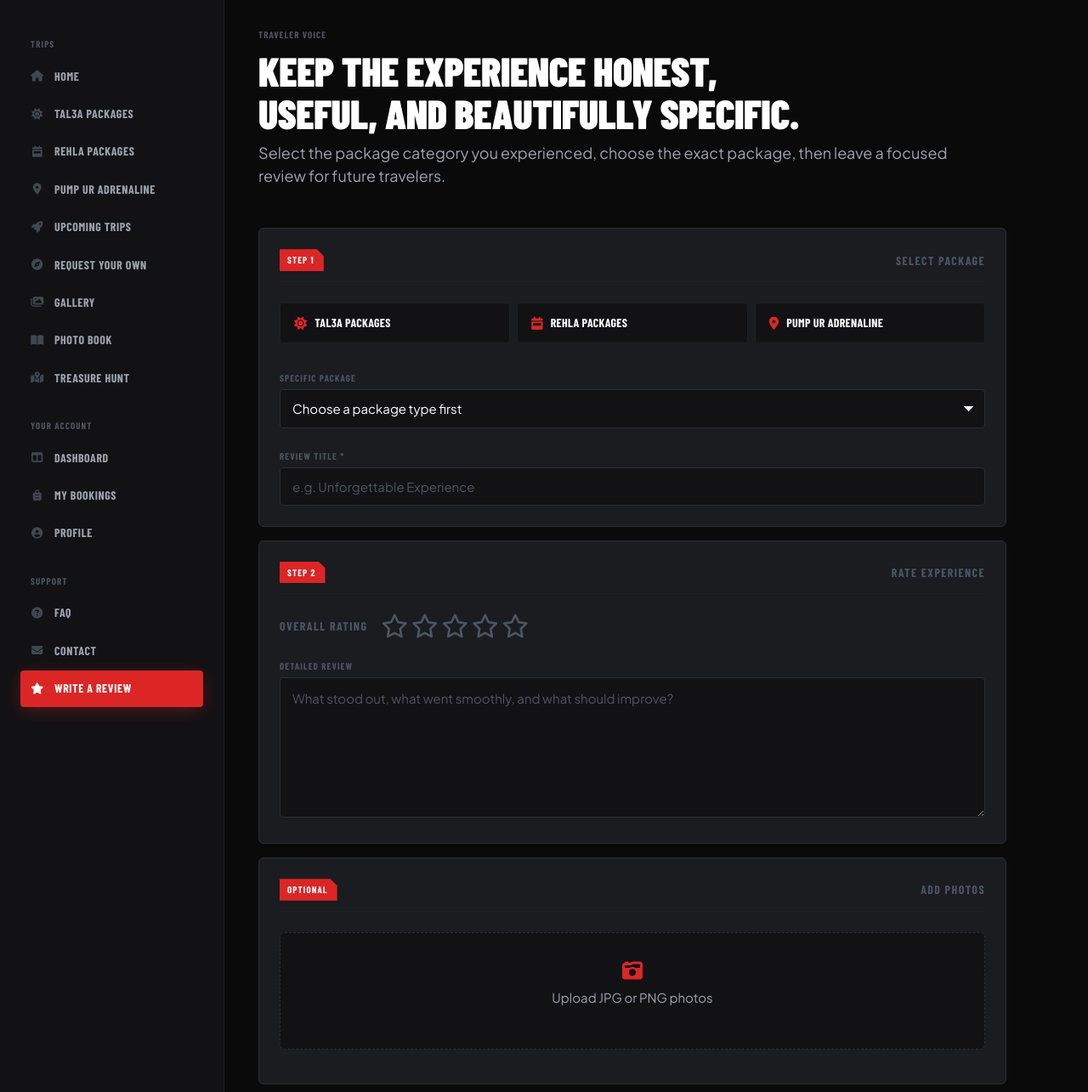
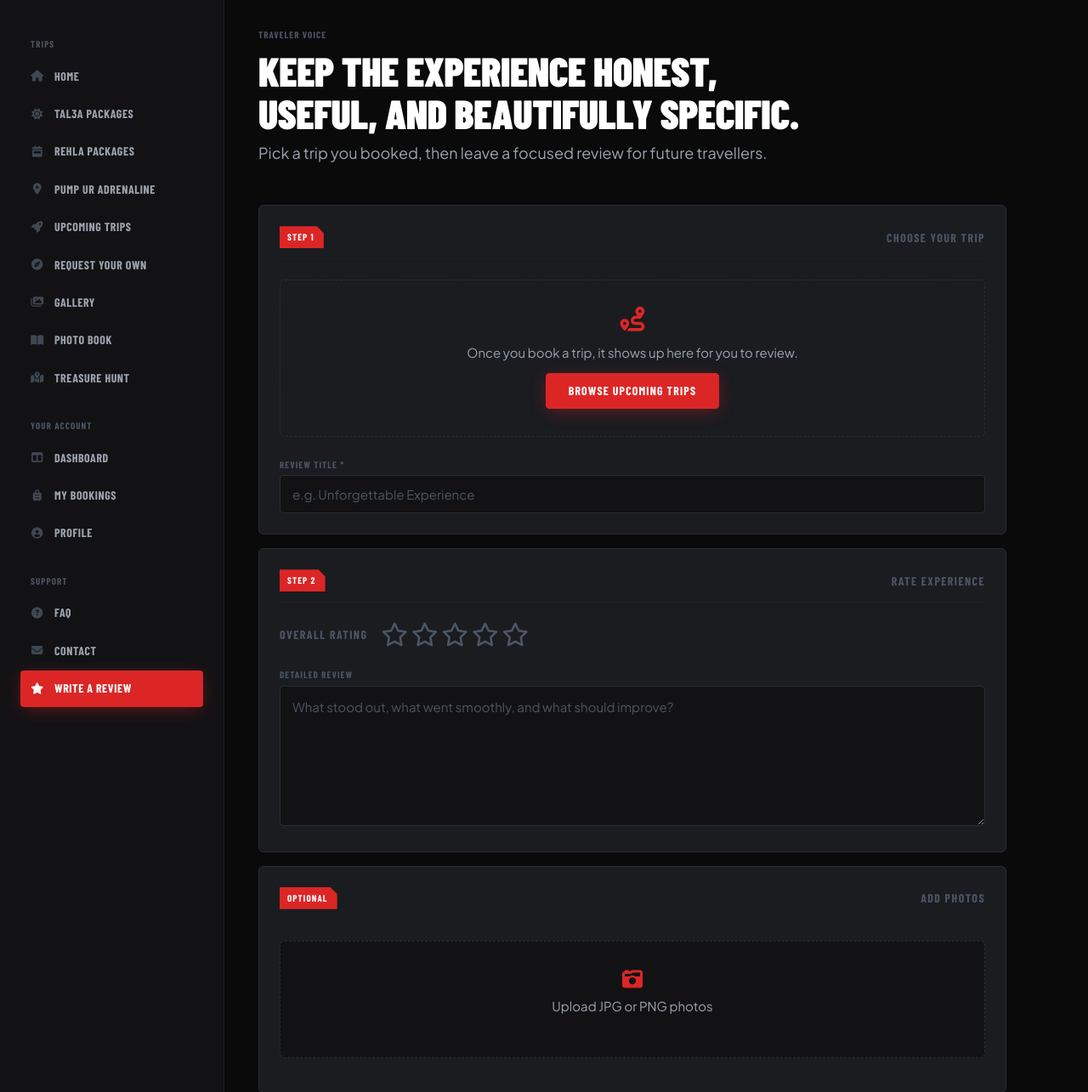
Before and after one commit to zeiadabogebba/Adrenaline, a Node server app: page /reviews/write in a window 1280 px wide. Shown: the part 81-1366 px from the top of the page at 85% size. Run offline with Node 20, Linux system fonts and the light colour scheme; the visitor is signed in with stand-in values (Sample User, id 1); data that the repository does not hold is empty; some libraries are stand-ins or nearby versions.

Commit message:
Reviews: travellers review the trips they booked
- Write a Review lists the trips (and packages) from the traveller's live
  bookings; pick one, then rate and review as before. Already-reviewed
  trips are marked, and there's an empty state with a link to trips.
- Reviews can now be for a trip (tripId) or a package; the API only
  accepts something the traveller booked, once each.
- On startup, the old package-only unique index is replaced by partial
  unique indexes (per trip, per package). Indexes only; no review changes.
- Only a review's author can set its photos; My Reviews text is escaped.

Co-Authored-By: Claude Opus 5.5 <noreply@anthropic.com>

```diff
--- a/app.js
+++ b/app.js
@@ -81,6 +81,8 @@ app.use(errorHandler);
 connectDatabase()
   .then(() => {
     console.log('Connected to MongoDB successfully');
+    require('./models/review').updateIndexes()
+      .catch((err) => console.error('[reviews] index update failed:', err.message));
     require('./controllers/treasureHuntController').seedPresets()
       .catch((err) => console.error('[treasure-hunt] preset setup failed:', err.message));
     const PORT = process.env.PORT || 3000;
--- a/controllers/pageController.js
+++ b/controllers/pageController.js
@@ -303,10 +303,28 @@ const getBookingDetailsPage = async (req, res, next) => {
   }
 };
 
+// Travellers review what they booked: each trip (and package) from their live bookings,
+// newest first, with the ones they already reviewed marked.
 const getWriteReviewPage = async (req, res, next) => {
   try {
-    const packages = await Package.find({ status: 'active' }).select('name type city ar');
-    res.render('writeReview', { user: req.user, packages: localizePackages(packages, req.lang) });
+    const live = { userId: req.user._id, status: { $nin: ['draft', 'cancelled'] } };
+    const [tripIds, packageIds, mine] = await Promise.all([
+      Booking.distinct('tripId', { ...live, tripId: { $ne: null } }),
+      Booking.distinct('packageId', { ...live, packageId: { $ne: null } }),
+      Review.find({ userId: req.user._id }).select('tripId packageId').lean(),
+    ]);
+    const [trips, packages] = await Promise.all([
+      Trip.find({ _id: { $in: tripIds } }).select('title date location image kind createdAt ar'),
+      Package.find({ _id: { $in: packageIds } }).select('name type city image createdAt ar'),
+    ]);
+    const reviewed = new Set(mine.map((r) => String(r.tripId || r.packageId)));
+    const reviewables = [
+      ...localizeTrips(trips, req.lang).map((t) => ({ kind: 'trip', id: String(t._id), title: t.title, sub: [t.date, t.location].filter(Boolean).join(' · '), image: t.image || '', past: t.kind === 'past', at: t.createdAt })),
+      ...localizePackages(packages, req.lang).map((p) => ({ kind: 'package', id: String(p._id), title: p.name, sub: p.city || '', image: p.image || '', past: true, at: p.createdAt })),
+    ]
+      .map((x) => ({ ...x, reviewed: reviewed.has(x.id) }))
+      .sort((a, b) => Number(a.reviewed) - Number(b.reviewed) || new Date(b.at) - new Date(a.at));
+    res.render('writeReview', { user: req.user, reviewables });
   } catch (err) {
     next(err);
   }
--- a/controllers/reviewController.js
+++ b/controllers/reviewController.js
@@ -1,19 +1,31 @@
+const mongoose = require('mongoose');
 const Review = require('../models/review');
 const Package = require('../models/Package');
+const Trip = require('../models/Trip');
+const Booking = require('../models/Booking');
 const AppError = require('../utils/AppError');
 
+const LIVE_BOOKING = { $nin: ['draft', 'cancelled'] };
+const isId = (v) => mongoose.isValidObjectId(v);
+
+// Travellers review a trip (or package) they booked, once each.
 const createReview = async (req, res, next) => {
   try {
-    const { packageId, rating, title, text, photosCount } = req.body;
+    const { tripId, packageId, rating, title, text, photosCount } = req.body;
+    const target = tripId ? { tripId } : { packageId };
+    const key = tripId ? 'tripId' : 'packageId';
+    if (!isId(target[key])) return next(new AppError('Choose the trip you are reviewing.', 400));
 
-    const pkg = await Package.findById(packageId);
-    if (!pkg) return next(new AppError('Package not found.', 404));
+    const booked = await Booking.exists({ userId: req.user._id, status: LIVE_BOOKING, [key]: target[key] });
+    if (!booked) return next(new AppError('You can only review a trip you booked.', 403));
+    const exists = tripId ? await Trip.exists({ _id: tripId }) : await Package.exists({ _id: packageId });
+    if (!exists) return next(new AppError('Trip not found.', 404));
 
-    const existing = await Review.findOne({ packageId, userId: req.user._id });
-    if (existing) return next(new AppError('You have already reviewed this package.', 400));
+    const existing = await Review.findOne({ ...target, userId: req.user._id });
+    if (existing) return next(new AppError('You have already reviewed this trip.', 400));
 
     const review = await Review.create({
-      packageId,
+      ...target,
       userId: req.user._id,
       email: req.user.email,
       rating,
@@ -24,6 +36,7 @@ const createReview = async (req, res, next) => {
 
     res.status(201).json({ status: 'success', data: { review } });
   } catch (err) {
+    if (err.code === 11000) return next(new AppError('You have already reviewed this trip.', 400));
     next(err);
   }
 };
@@ -49,6 +62,7 @@ const getAllReviews = async (req, res, next) => {
     const reviews = await Review.find()
       .populate('userId', 'name email image')
       .populate('packageId', 'name type')
+      .populate('tripId', 'title date')
       .sort('-date');
 
     res.status(200).json({
@@ -65,6 +79,7 @@ const getMyReviews = async (req, res, next) => {
   try {
     const reviews = await Review.find({ userId: req.user._id })
       .populate('packageId', 'name type')
+      .populate('tripId', 'title date')
       .sort('-date');
     res.status(200).json({ status: 'success', data: { reviews } });
   } catch (err) {
@@ -95,8 +110,8 @@ const deleteReview = async (req, res, next) => {
 const uploadReviewPhotos = async (req, res, next) => {
   try {
     const photos = req.files ? req.files.map(f => f.path) : [];
-    const review = await Review.findByIdAndUpdate(
-      req.params.id,
+    const review = await Review.findOneAndUpdate(
+      { _id: req.params.id, userId: req.user._id },
       { photos, photosCount: photos.length },
       { new: true }
     );
--- a/locales/ar/js.json
+++ b/locales/ar/js.json
@@ -388,10 +388,7 @@
   },
   "review": {
     "traveler": "مسافر",
-    "chooseA": "اختار من {type}",
     "package": "باكدج",
-    "errType": "اختار نوع الباكدج.",
-    "errPackage": "اختار الباكدج.",
     "errRating": "اختار عدد النجوم.",
     "errText": "اكتب 10 حروف على الأقل.",
     "errTitle": "اكتب عنوان للريفيو.",
@@ -402,6 +399,7 @@
     "none": "لسه مكتبتش أي ريفيو.",
     "delete": "امسح",
     "deleteConfirm": "تمسح الريفيو ده؟",
-    "previewAlt": "معاينة"
+    "previewAlt": "معاينة",
+    "errTrip": "اختار الرحلة اللي بتقيّمها."
   }
 }
--- a/locales/ar/review.json
+++ b/locales/ar/review.json
@@ -3,11 +3,8 @@
   "title": "شاركنا رأيك",
   "introLabel": "صوت المسافرين",
   "introTitle": "خلّي رأيك صريح ومفيد وفيه تفاصيل.",
-  "introDesc": "اختار نوع الباكدج اللي جربته، وبعدين الباكدج نفسه، واكتب رأيك عشان يفيد المسافرين الجايين.",
+  "introDesc": "اختار رحلة حجزتها، وبعدين اكتب تقييم مفيد للمسافرين اللي جايين.",
   "step1": "خطوة 1",
-  "selectPackage": "اختار الباكدج",
-  "specificHtml": "اختار من <span id=\"package-label\">الباكدجات</span>",
-  "choosePlaceholder": "اختار نوع الباكدج الأول",
   "reviewTitle": "عنوان الريفيو *",
   "titlePlaceholder": "مثلاً: تجربة متتنسيش",
   "step2": "خطوة 2",
@@ -24,5 +21,9 @@
   "loadingReviews": "بنحمّل الريفيوهات بتاعتك…",
   "submittedTitle": "الريفيو اتبعت",
   "submittedDesc": "رأيك اتضاف للداشبورد بتاعتك.",
-  "returnDashboard": "ارجع للداشبورد"
+  "returnDashboard": "ارجع للداشبورد",
+  "selectTrip": "اختار رحلتك",
+  "noTrips": "أول ما تحجز رحلة، هتظهر هنا عشان تقيّمها.",
+  "browseTrips": "شوف الرحلات الجاية",
+  "alreadyReviewed": "اتقيّمت"
 }
--- a/locales/en/js.json
+++ b/locales/en/js.json
@@ -359,10 +359,7 @@
   },
   "review": {
     "traveler": "Traveler",
-    "chooseA": "Choose a {type}",
     "package": "Package",
-    "errType": "Choose a package type.",
-    "errPackage": "Choose a specific package.",
     "errRating": "Choose a star rating.",
     "errText": "Write at least 10 characters.",
     "errTitle": "Please enter a review title.",
@@ -373,6 +370,7 @@
     "none": "You have not submitted any reviews yet.",
     "delete": "Delete",
     "deleteConfirm": "Delete this review?",
-    "previewAlt": "Preview"
+    "previewAlt": "Preview",
+    "errTrip": "Choose the trip you are reviewing."
   }
 }
--- a/locales/en/review.json
+++ b/locales/en/review.json
@@ -3,11 +3,8 @@
   "title": "Share Your Review",
   "introLabel": "Traveler Voice",
   "introTitle": "Keep the experience honest, useful, and beautifully specific.",
-  "introDesc": "Select the package category you experienced, choose the exact package, then leave a focused review for future travelers.",
+  "introDesc": "Pick a trip you booked, then leave a focused review for future travellers.",
   "step1": "Step 1",
-  "selectPackage": "Select Package",
-  "specificHtml": "Specific <span id=\"package-label\">package</span>",
-  "choosePlaceholder": "Choose a package type first",
   "reviewTitle": "Review Title *",
   "titlePlaceholder": "e.g. Unforgettable Experience",
   "step2": "Step 2",
@@ -24,5 +21,9 @@
   "loadingReviews": "Loading your reviews…",
   "submittedTitle": "Review Submitted",
   "submittedDesc": "Your feedback has been added to your dashboard.",
-  "returnDashboard": "Return to Dashboard"
+  "returnDashboard": "Return to Dashboard",
+  "selectTrip": "Choose your trip",
+  "noTrips": "Once you book a trip, it shows up here for you to review.",
+  "browseTrips": "Browse upcoming trips",
+  "alreadyReviewed": "Reviewed"
 }
--- a/middleware/validate.js
+++ b/middleware/validate.js
@@ -42,7 +42,10 @@ const validatePackage = [
 ];
 
 const validateReview = [
-  body('packageId').notEmpty().withMessage('Package ID is required'),
+  body('tripId').custom((tripId, { req }) => {
+    if (!tripId && !req.body.packageId) throw new Error('Choose the trip you are reviewing.');
+    return true;
+  }),
   body('rating').isInt({ min: 1, max: 5 }).withMessage('Rating must be between 1 and 5'),
   body('title').trim().notEmpty().withMessage('Review title is required'),
   body('text').trim().isLength({ min: 10 }).withMessage('Review must be at least 10 characters'),
--- a/public/css/writeReview.css
+++ b/public/css/writeReview.css
@@ -425,3 +425,71 @@
         font-size: 1.5rem;
     }
 }
+
+/* Step 1: the trips this traveller booked */
+.trip-pick-grid {
+    display: grid;
+    grid-template-columns: repeat(auto-fill, minmax(220px, 1fr));
+    gap: var(--s-sm);
+    margin-bottom: var(--s-lg);
+}
+
+.trip-pick {
+    position: relative;
+    display: grid;
+    grid-template-rows: 110px auto;
+    overflow: hidden;
+    background: var(--surface);
+    border: 1px solid var(--hairline-strong);
+    border-radius: var(--r-md);
+    cursor: pointer;
+    transition: border-color 0.2s, transform 0.2s, background-color 0.2s;
+}
+
+.trip-pick input { position: absolute; opacity: 0; width: 1px; height: 1px; }
+.trip-pick:hover:not(.is-reviewed) { border-color: var(--ink-dim); transform: translateY(-2px); }
+.trip-pick:has(:checked) { border-color: var(--crimson); background: color-mix(in srgb, var(--crimson) 9%, var(--surface)); }
+.trip-pick:has(:focus-visible) { outline: 2px solid var(--crimson); outline-offset: 2px; }
+
+.trip-pick:has(:checked)::after {
+    content: "\f00c";
+    position: absolute;
+    top: 8px;
+    inset-inline-end: 8px;
+    display: grid;
+    place-items: center;
+    width: 26px;
+    height: 26px;
+    border-radius: 50%;
+    font-family: "Font Awesome 6 Free";
+    font-weight: 900;
+    font-size: 0.8rem;
+    color: #FFFFFF;
+    background: var(--crimson);
+}
+
+.trip-pick__photo { position: relative; background: var(--surface-raised) center / cover no-repeat; }
+
+/* No trip photo: the brand mark on a dark gradient. */
+.trip-pick__photo:not([style]) { background: radial-gradient(circle at 80% 20%, rgba(220, 38, 38, 0.35), transparent 55%), linear-gradient(160deg, #1A1C20, #0A0A0B); }
+.trip-pick__photo:not([style])::after { content: "\f6fc"; position: absolute; inset: 0; display: grid; place-items: center; font-family: "Font Awesome 6 Free"; font-weight: 900; font-size: 2rem; color: rgba(255, 255, 255, 0.28); }
+.trip-pick__body { display: grid; gap: 3px; padding: 10px 12px 12px; }
+.trip-pick__title { font-family: var(--font-display); font-size: 1.15rem; font-weight: 800; text-transform: uppercase; line-height: 1.1; color: var(--ink); }
+.trip-pick__sub { font-size: 0.8rem; color: var(--ink-dim); }
+.trip-pick__done { font-size: 0.78rem; font-weight: 700; color: var(--color-success, #16A34A); }
+.trip-pick.is-reviewed { cursor: default; opacity: 0.55; }
+
+.review-empty {
+    display: grid;
+    justify-items: center;
+    gap: var(--s-sm);
+    padding: var(--s-xl) var(--s-lg);
+    margin-bottom: var(--s-lg);
+    text-align: center;
+    border: 1px dashed var(--hairline-strong);
+    border-radius: var(--r-md);
+    color: var(--ink-dim);
+}
+
+.review-empty i { font-size: 1.8rem; color: var(--crimson); }
+.review-empty p { margin: 0; max-width: 40ch; }
--- a/public/js/writeReview.js
+++ b/public/js/writeReview.js
@@ -4,7 +4,6 @@ document.addEventListener('DOMContentLoaded', function () {
     }
 
     displayUserName();
-    setupPackageSelection();
     setupStarRating();
     setupPhotoUpload();
     setupFormSubmission();
@@ -26,61 +25,9 @@ function displayUserName() {
     }
 }
 
-function setupPackageSelection() {
-    const radioButtons = document.querySelectorAll('input[name="packageType"]');
-    const packageLabel = document.getElementById('package-label');
-    const packageSelect = document.getElementById('package-select');
-
-    radioButtons.forEach(radio => {
-        radio.addEventListener('change', function () {
-            const selectedType = this.value;
-            const typeLabel = getPackageTypeLabel(selectedType);
-            const packages = getPackagesByType(selectedType);
-
-            if (packageLabel) packageLabel.textContent = typeLabel.toLowerCase();
-            if (!packageSelect) return;
-
-            packageSelect.innerHTML = `<option value="">${window.t('js.review.chooseA', { type: typeLabel.toLowerCase() })}</option>`;
-
-            packages.forEach(pkg => {
-                const option = document.createElement('option');
-                option.value = pkg._id || pkg.id;
-                option.textContent = pkg.name + (pkg.city ? ' (' + pkg.city + ')' : '');
-                packageSelect.appendChild(option);
-            });
-        });
-    });
-}
-
-function getPackageCatalog() {
-    return window.SERVER_PACKAGES || [];
-}
-
-function getPackagesByType(type) {
-    return getPackageCatalog().filter(pkg => getPackageType(pkg) === type);
-}
-
-function getPackageType(pkg) {
-    const raw = [
-        pkg?.type,
-        pkg?.category,
-        pkg?._category,
-        pkg?.packageType
-    ].filter(Boolean).join(' ').toLowerCase();
-
-    if (raw.includes('week')) return 'week';
-    if (raw.includes('single') || raw.includes('location')) return 'single';
-    return 'day';
-}
-
-function getPackageTypeLabel(type) {
-    const labels = {
-        day: window.t('js.bookings.types.day'),
-        week: window.t('js.bookings.types.week'),
-        single: window.t('js.bookings.types.single')
-    };
-
-    return labels[type] || window.t('js.review.package');
+// The trips (and packages) this traveller booked, from the page.
+function getReviewables() {
+    return window.SERVER_REVIEWABLES || [];
 }
 
 function setupStarRating() {
@@ -192,20 +139,14 @@ function setupFormSubmission() {
     if (submitBtn) {
         submitBtn.addEventListener('click', async function () {
             showFeedback('');
-            const selectedType = document.querySelector('input[name="packageType"]:checked');
-            const packageType = selectedType ? selectedType.value : null;
-
-            const packageSelect = document.getElementById('package-select');
-            const selectedPackageId = packageSelect?.value || '';
-            const selectedPackage = getPackageCatalog().find(pkg => (pkg._id || pkg.id) === selectedPackageId || pkg.id === selectedPackageId);
+            const picked = document.querySelector('input[name="reviewTarget"]:checked');
 
             const filledStars = document.querySelectorAll('.stars-glamour i.fas');
             const rating = filledStars.length;
 
             const reviewText = document.getElementById('review-text').value.trim();
 
-            if (!packageType) { showFeedback(window.t('js.review.errType')); return; }
-            if (!selectedPackage) { showFeedback(window.t('js.review.errPackage')); return; }
+            if (!picked) { showFeedback(window.t('js.review.errTrip')); return; }
             if (rating === 0) { showFeedback(window.t('js.review.errRating')); return; }
             if (reviewText.length < 10) { showFeedback(window.t('js.review.errText')); return; }
 
@@ -221,7 +162,7 @@ function setupFormSubmission() {
                     headers: { 'Content-Type': 'application/json' },
                     credentials: 'include',
                     body: JSON.stringify({
-                        packageId:   selectedPackage._id || selectedPackage.id,
+                        [picked.dataset.kind === 'package' ? 'packageId' : 'tripId']: picked.value,
                         rating,
                         title:       reviewTitle,
                         text:        reviewText,
@@ -275,11 +216,11 @@ function renderMyReviews(reviews) {
     list.innerHTML = reviews.map(r => `
         <div class="review-item" id="my-review-${r._id}">
             <div class="review-header">
-                <strong>${localPackageName(r.packageId) || window.t('js.review.package')}</strong>
+                <strong>${escapeHtml(reviewName(r) || window.t('js.review.package'))}</strong>
                 <span style="color:#F1C40F;">${'★'.repeat(r.rating)}${'☆'.repeat(5 - r.rating)}</span>
                 <span class="review-date">${r.date ? r.date.slice(0, 10) : ''}</span>
             </div>
-            <p class="review-text">"${r.title}": ${r.text}</p>
+            <p class="review-text">"${escapeHtml(r.title)}": ${escapeHtml(r.text)}</p>
             <div style="display:flex;gap:0.5rem;margin-top:0.5rem;">
                 <button class="btn btn--sm" style="color:#dc3545" onclick="deleteMyReview('${r._id}')">${window.t('js.review.delete')}</button>
             </div>
@@ -287,11 +228,17 @@ function renderMyReviews(reviews) {
     `).join('');
 }
 
-// The review API returns English package names; prefer the localized copy the page already has.
-function localPackageName(pkg) {
-    if (!pkg) return '';
-    const local = getPackageCatalog().find(p => p._id === (pkg._id || pkg));
-    return (local && local.name) || pkg.name || '';
+// The review API returns English names; prefer the localized copy the page already has.
+function reviewName(r) {
+    const target = r.tripId || r.packageId;
+    if (!target) return '';
+    const id = target._id || target;
+    const local = getReviewables().find(x => x.id === id);
+    return (local && local.title) || target.title || target.name || '';
+}
+
+function escapeHtml(v) {
+    return String(v ?? '').replace(/[&<>"']/g, c => ({ '&': '&amp;', '<': '&lt;', '>': '&gt;', '"': '&quot;', "'": '&#39;' }[c]));
 }
 
 async function deleteMyReview(id) {
--- a/views/writeReview.ejs
+++ b/views/writeReview.ejs
@@ -14,7 +14,7 @@
 
     <link rel="stylesheet" href="/css/global.css?v=20261002b">
     <link rel="stylesheet" href="/css/userDashboard.css?v=20260915i18n">
-    <link rel="stylesheet" href="/css/writeReview.css?v=20260915i18n">
+    <link rel="stylesheet" href="/css/writeReview.css?v=20261127c">
     <link rel="stylesheet" href="https://cdnjs.cloudflare.com/ajax/libs/font-awesome/6.4.0/css/all.min.css">
     <script src="<%= i18nScript %>"></script>
 </head>
@@ -111,40 +111,29 @@
                     <section class="review-panel reveal-up">
                         <div class="section-header">
                             <span class="step-label"><%= t('review.step1') %></span>
-                            <h2><%= t('review.selectPackage') %></h2>
+                            <h2><%= t('review.selectTrip') %></h2>
                         </div>
-                        <div class="review-options-grid">
-                            <label class="selection-tile">
-                                <input type="radio" name="packageType" value="day">
-                                <div class="tile-content">
-                                    <i class="fas fa-sun"></i>
-                                    <span><%= t('js.bookings.types.day') %></span>
-                                </div>
+                        <% if (!reviewables.length) { %>
+                        <div class="review-empty">
+                            <i class="fas fa-route" aria-hidden="true"></i>
+                            <p><%= t('review.noTrips') %></p>
+                            <a class="btn btn--primary" href="/trips/upcoming"><%= t('review.browseTrips') %></a>
+                        </div>
+                        <% } else { %>
+                        <div class="trip-pick-grid" role="radiogroup" aria-label="<%= t('review.selectTrip') %>">
+                            <% reviewables.forEach(r => { %>
+                            <label class="trip-pick<%= r.reviewed ? ' is-reviewed' : '' %>">
+                                <input type="radio" name="reviewTarget" value="<%= r.id %>" data-kind="<%= r.kind %>" <%= r.reviewed ? 'disabled' : '' %>>
+                                <span class="trip-pick__photo" <% if (r.image) { %>style="background-image:url('<%= r.image %>')"<% } %>></span>
+                                <span class="trip-pick__body">
+                                    <span class="trip-pick__title" dir="auto"><%= r.title %></span>
+                                    <% if (r.sub) { %><span class="trip-pick__sub" dir="auto"><%= r.sub %></span><% } %>
+                                    <% if (r.reviewed) { %><span class="trip-pick__done"><i class="fas fa-check" aria-hidden="true"></i> <%= t('review.alreadyReviewed') %></span><% } %>
+                                </span>
                             </label>
-                            <label class="selection-tile">
-                                <input type="radio" name="packageType" value="week">
-                                <div class="tile-content">
-                                    <i class="fas fa-calendar-week"></i>
-                                    <span><%= t('js.bookings.types.week') %></span>
-                                </div>
-                            </label>
-                            <label class="selection-tile">
-                                <input type="radio" name="packageType" value="single">
-                                <div class="tile-content">
-                                    <i class="fas fa-location-dot"></i>
-                                    <span><%= t('js.bookings.types.single') %></span>
-                                </div>
-                            </label>
+                            <% }) %>
                         </div>
-
-                        <div class="select-dropdown-container reveal-up">
-                            <label for="package-select"><%- t('review.specificHtml') %></label>
-                            <div class="premium-select-wrapper">
-                                <select id="package-select">
-                                    <option value=""><%= t('review.choosePlaceholder') %></option>
-                                </select>
-                            </div>
-                        </div>
+                        <% } %>
 
                         <div class="text-review-area">
                             <label for="review-title"><%= t('review.reviewTitle') %></label>
@@ -216,16 +205,12 @@
     </div>
 
     <script>
-        const SERVER_DATA = {
-            user: <%- JSON.stringify(user) %>,
-            packages: <%- JSON.stringify(packages) %>
-        };
-        window.SERVER_USER = SERVER_DATA.user;
-        window.SERVER_PACKAGES = SERVER_DATA.packages;
+        window.SERVER_USER = <%- JSON.stringify(user).replace(/</g, '\\u003c') %>;
+        window.SERVER_REVIEWABLES = <%- JSON.stringify(reviewables).replace(/</g, '\\u003c') %>;
 
 </script>
     <script src="/js/global.js"></script>
-    <script src="/js/writeReview.js"></script>
+    <script src="/js/writeReview.js?v=20261127a"></script>
 </body>
 
 </html>
```
Also changed, not shown: models/review.js (+36 -8 lines).
